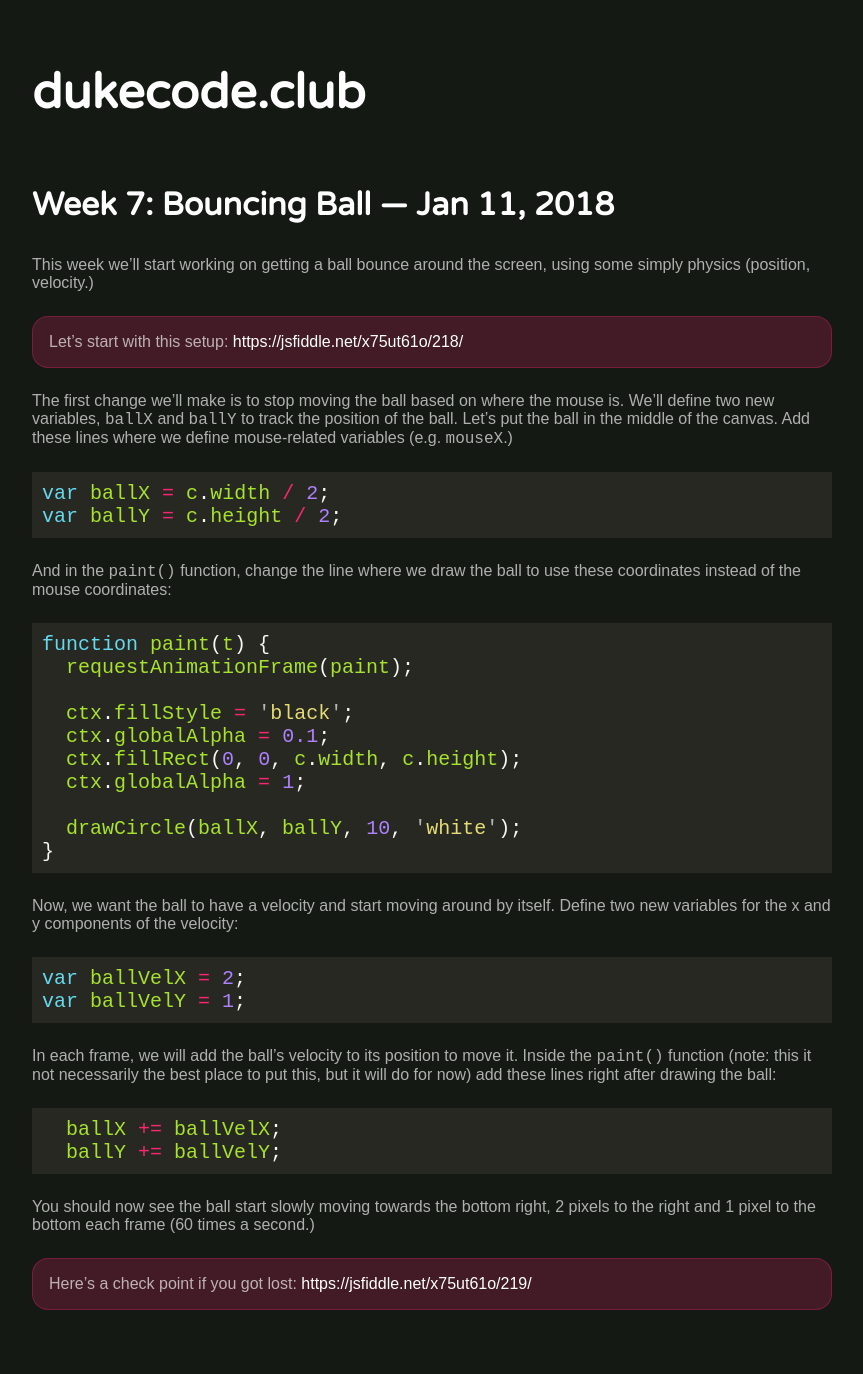
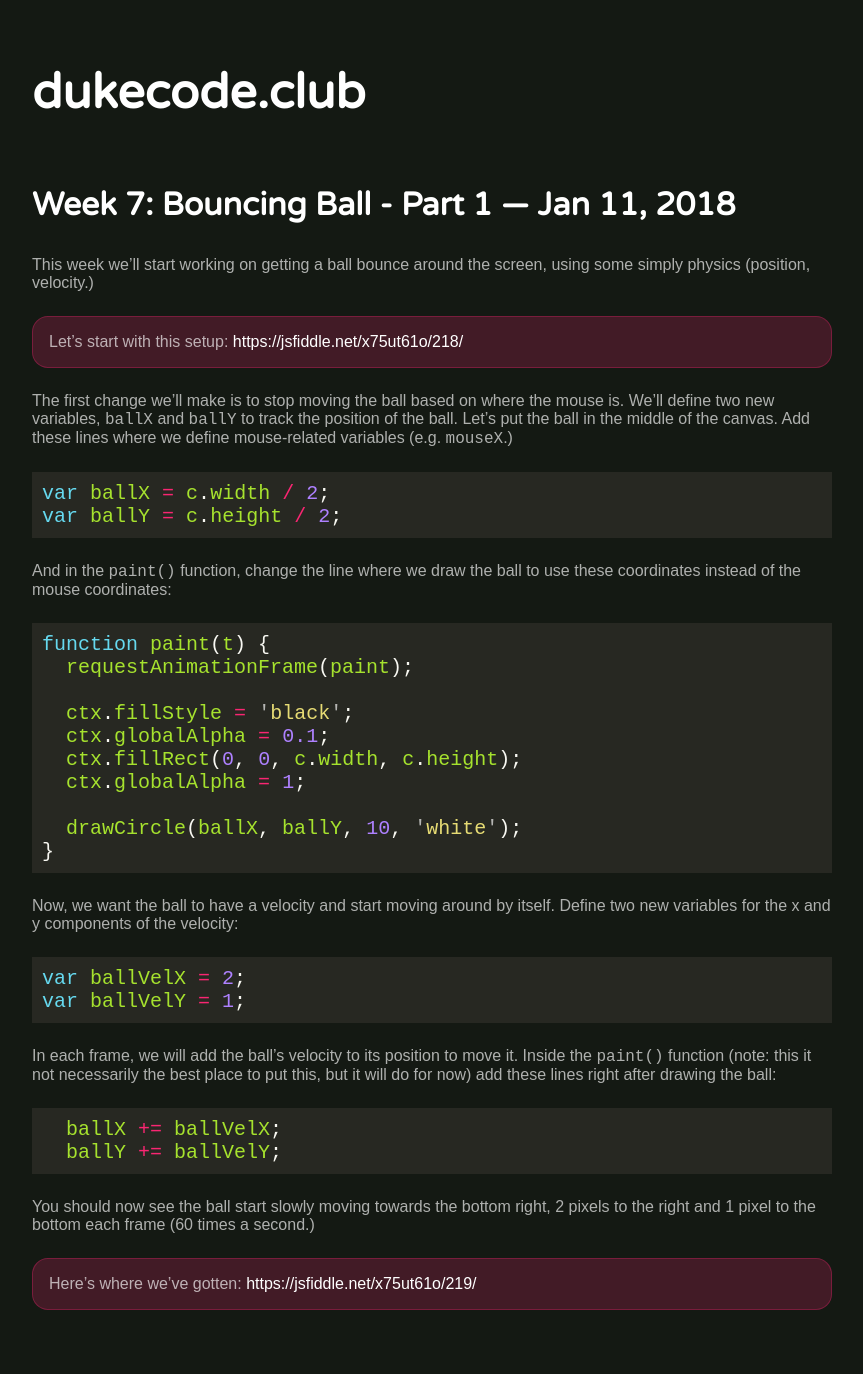
Before and after one commit to atesgoral/dukecode.club, a Jekyll site: the page built from _posts/2018-01-11-week-7-bouncing-ball-part-1.md, in a window 1280 px wide. Shown: the whole page, without its empty margins (208-1071 px from the left). Built offline with Jekyll 4.4.1, drawn with Linux system fonts in a browser that asks for light colours; our own code applies the rules of GitHub Pages for plain Markdown files.

```diff
--- a/_posts/2018-01-11-week-7-bouncing-ball.md
+++ b/_posts/2018-01-11-week-7-bouncing-ball-part-1.md
@@ -1,5 +1,5 @@
 ---
-title: "Bouncing Ball"
+title: "Bouncing Ball - Part 1"
 week: 7
 ---
 
@@ -46,5 +46,5 @@
 
 You should now see the ball start slowly moving towards the bottom right, 2 pixels to the right and 1 pixel to the bottom each frame (60 times a second.)
 
-Here's a check point if you got lost: <https://jsfiddle.net/x75ut61o/219/>
+Here's where we've gotten: <https://jsfiddle.net/x75ut61o/219/>
 {: .panel .snapshot }
```
Also changed, not shown: _posts/2018-01-18-week-7-bouncing-ball-part-2.md (added, +59 -0 lines).
